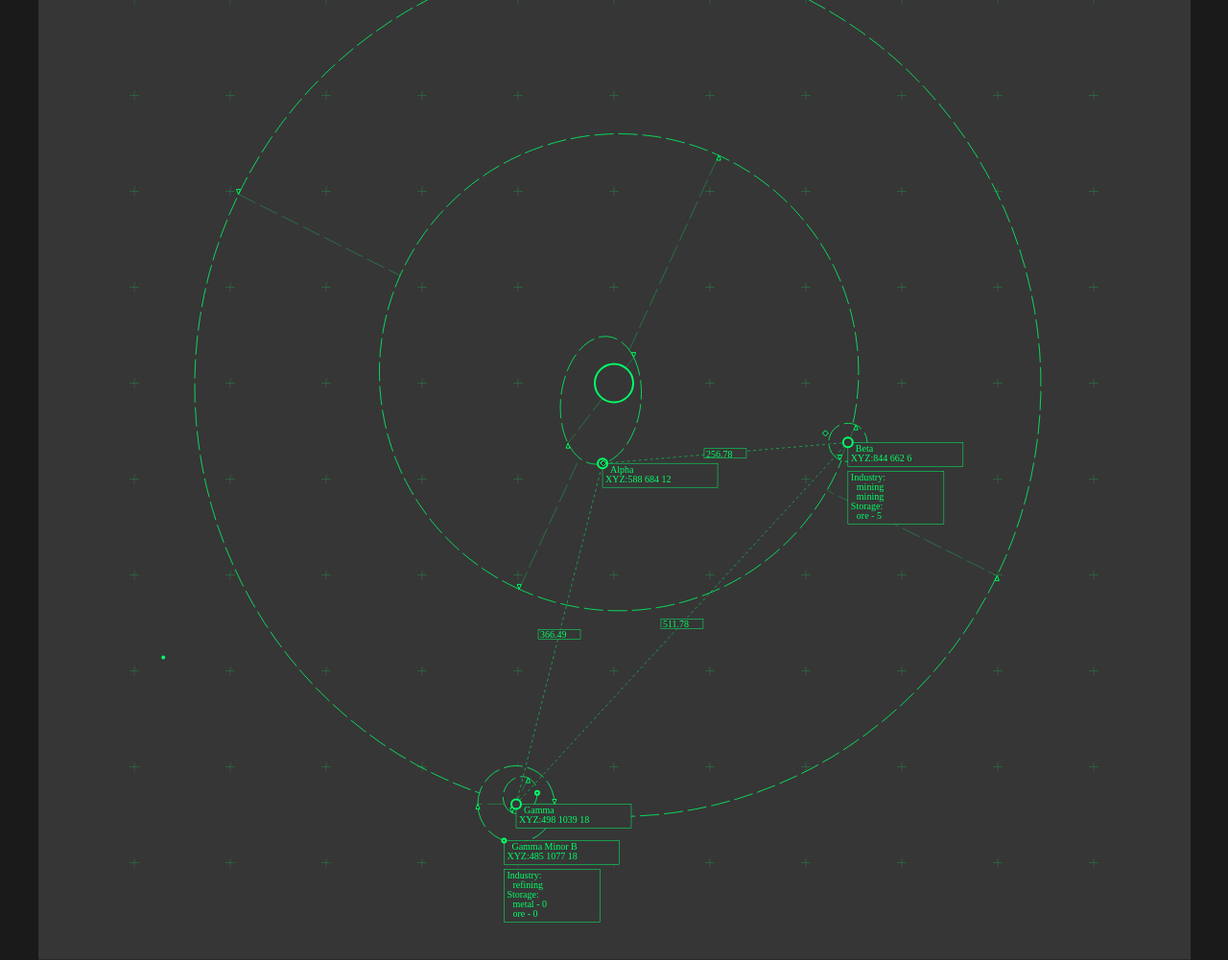
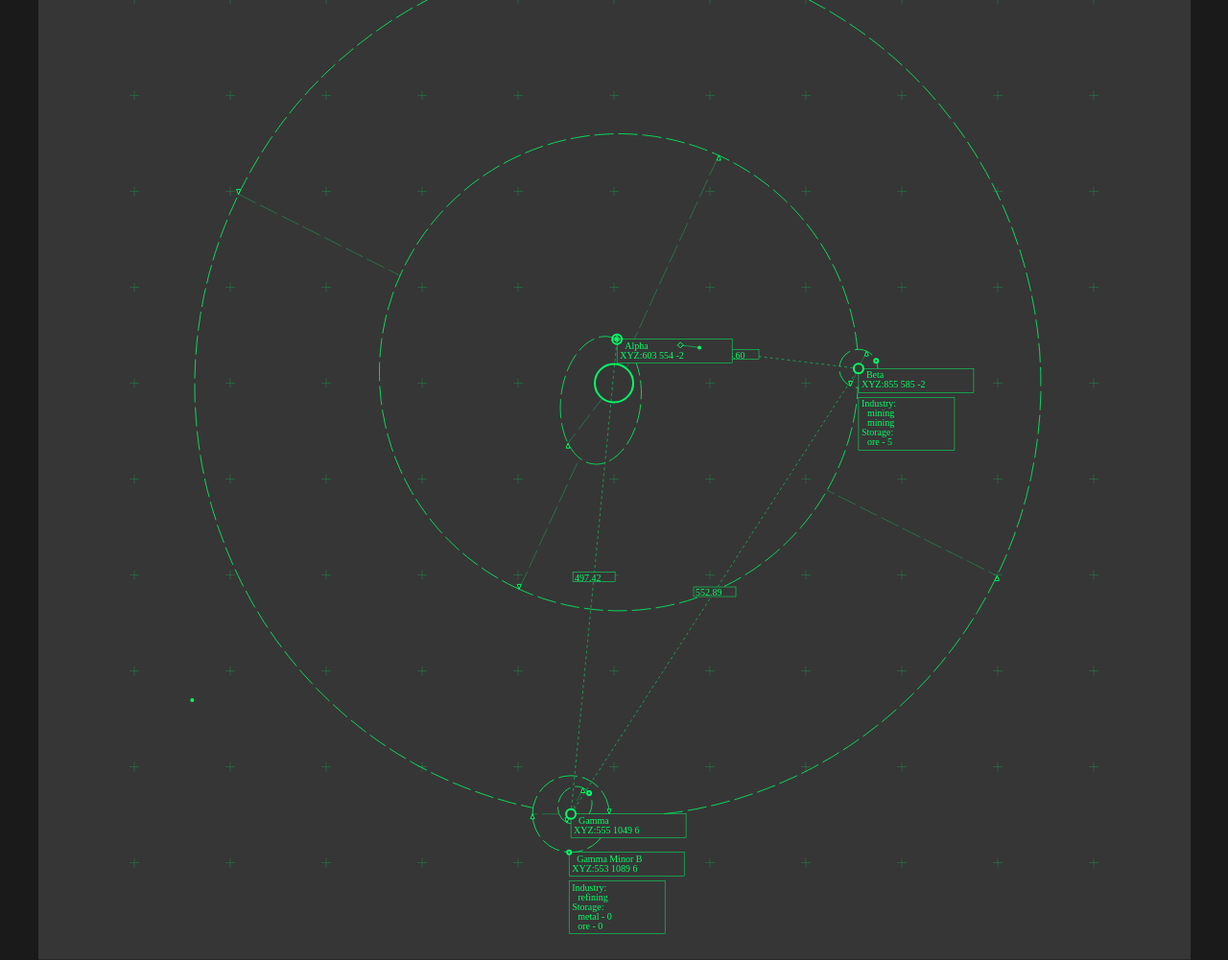
Before and after one commit to Highrs/system, a website with bundled scripts: page docs/index.html in a window 1280 px wide. Shown: the whole page at 96% size. Built offline with nearby package versions, Linux system fonts and the light colour scheme; a web font is replaced by a local one.

Commit message:
Where are them boats goin?

```diff
--- a/docs/colors.css
+++ b/docs/colors.css
@@ -71,6 +71,11 @@ html, body {
   stroke: #00ff66ff;
   stroke-dasharray: 3 3;
 }
+.vectorLine {
+  fill: none;
+  stroke-width: 0.5px;
+  stroke: #00ff66ff;
+}
 .craft {
   fill: #363636;
   stroke-width: 1px;
--- a/docs/combine.js
+++ b/docs/combine.js
@@ -26,6 +26,9 @@ const makeCraft = (crafto) => {
       x: 0,
       y: 0,
       z: 0,
+      vx: 0,
+      vy: 0,
+      vz: 0,
       route: [],
       lastStop: []
     }
@@ -52,6 +55,10 @@ const craftAI = async (crafto, indSites) => {
       crafto.x = crafto.lastStop.x;
       crafto.y = crafto.lastStop.y;
       crafto.z = crafto.lastStop.z;
+
+      crafto.vx = 0;
+      crafto.vy = 0;
+      crafto.vz = 0;
       // await delay(50);
     }
   } else {
@@ -108,9 +115,14 @@ const deviseRoute = (crafto, indSites) => {
 
 const calcVector =  (crafto, targeto) => {
   const dist = mech.calcDist(crafto, targeto);
-  crafto.x += crafto.speed * ((targeto.x - crafto.x) / dist );
-  crafto.y += crafto.speed * ((targeto.y - crafto.y) / dist );
-  crafto.z += crafto.speed * ((targeto.z - crafto.z) / dist );
+
+  crafto.vx = crafto.speed * ((targeto.x - crafto.x) / dist );
+  crafto.vy = crafto.speed * ((targeto.y - crafto.y) / dist );
+  crafto.vz = crafto.speed * ((targeto.z - crafto.z) / dist );
+
+  crafto.x += crafto.vx;
+  crafto.y += crafto.vy;
+  crafto.z += crafto.vz;
 };
 
 },{"./industry.js":5,"./industryTemp.json":6,"./majorObjects2.json":8,"./mechanics.js":9}],2:[function(require,module,exports){
@@ -335,13 +347,33 @@ const drawStar = (staro) =>{
   return star;
 };
 
-const drawCraft = (craft) => {
+const drawCraftIcon = (hullClass) => {
+  return ['path', {d: 'M 0,3 L 3,0 L 0,-3 L -3,0 Z', class: 'craft'}];
+};
+
+const drawCraft = (listOfCraft) => {
   let drawnCraft = ['g', {}];
 
-  Object.keys(craft).forEach((craftID) => {
-    drawnCraft.push(['g', tt(craft[craftID].x, craft[craftID].y),
-      ['path', {d: 'M 0,3 L 3,0 L 0,-3 L -3,0 Z', class: 'craft'}]
-    ]);
+  Object.keys(listOfCraft).forEach((craftID) => {
+    let partCraft = ['g', {}];
+    let crafto = listOfCraft[craftID];
+    if (crafto.x !== 0 && crafto.y !== 0) {
+      partCraft.push(['line', {
+        x1: crafto.x,
+        y1: crafto.y,
+        x2: crafto.x + (crafto.vx * 10),
+        y2: crafto.y + (crafto.vy * 10),
+        class: 'vectorLine'
+      }]);
+    }
+    partCraft.push(
+      ['g', tt(crafto.x, crafto.y),
+        drawCraftIcon(crafto.class),
+        ['g', tt(crafto.vx * 10, crafto.vy * 10), ['circle', {r : 1, class: 'majorObject'}]]
+      ]
+
+    );
+    drawnCraft.push(partCraft);
   });
 
   return drawnCraft;
@@ -390,7 +422,14 @@ module.exports={
     "class": "Brick",
     "cargoCap": 5,
     "cargo": {},
-    "speed": 5,
+    "speed": 2,
+    "home": "alpha"
+  },
+  "mountain": {
+    "class": "Mountain",
+    "cargoCap": 15,
+    "cargo": {},
+    "speed": 1,
     "home": "alpha"
   }
 }
@@ -585,8 +624,11 @@ const main = async () => {
   let movBod = [];
   movBod = movBod.concat(planets, moons, ast);
 
-  for (let i = 0; i < 10; i++) {
+  for (let i = 0; i < 5; i++) {
     listOfcraft.push(craft.makeCraft(hulls.brick));
+  }
+  for (let i = 0; i < 2; i++) {
+    listOfcraft.push(craft.makeCraft(hulls.mountain));
   }
   // console.log(listOfcraft);
 
@@ -600,10 +642,13 @@ const main = async () => {
     craft.startCraftLife(listOfcraft, indSites);
   };
 
+  let clock = Date.now();
+
   while (Date.now()) {
-    const clock = Date.now();
-    const t = clock / Math.pow(10, 2);
-    const clock2 = Date(clock);
+
+    clock += 10;
+    let t = clock / Math.pow(10, 2);
+    let clock2 = Date(clock);
 
     for (let i = 0; i < movBod.length; i++) {
       let newData = mech.kepCalc(t, movBod[i]);
```
Also changed, not shown: craft.js (+15 -3 lines), drawMap.js (+25 -5 lines), hulls.json (+8 -1 lines), main.js (+10 -4 lines).
